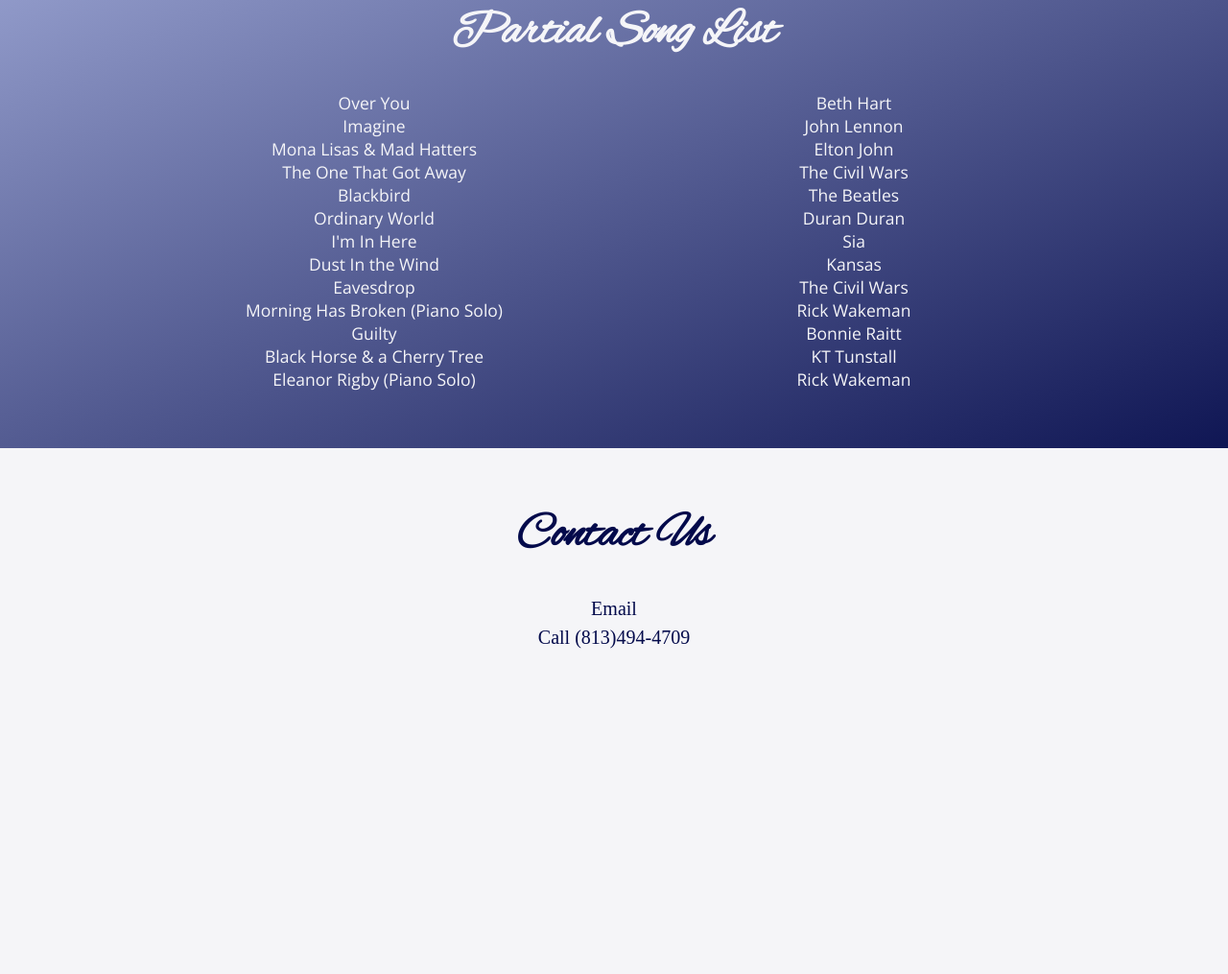
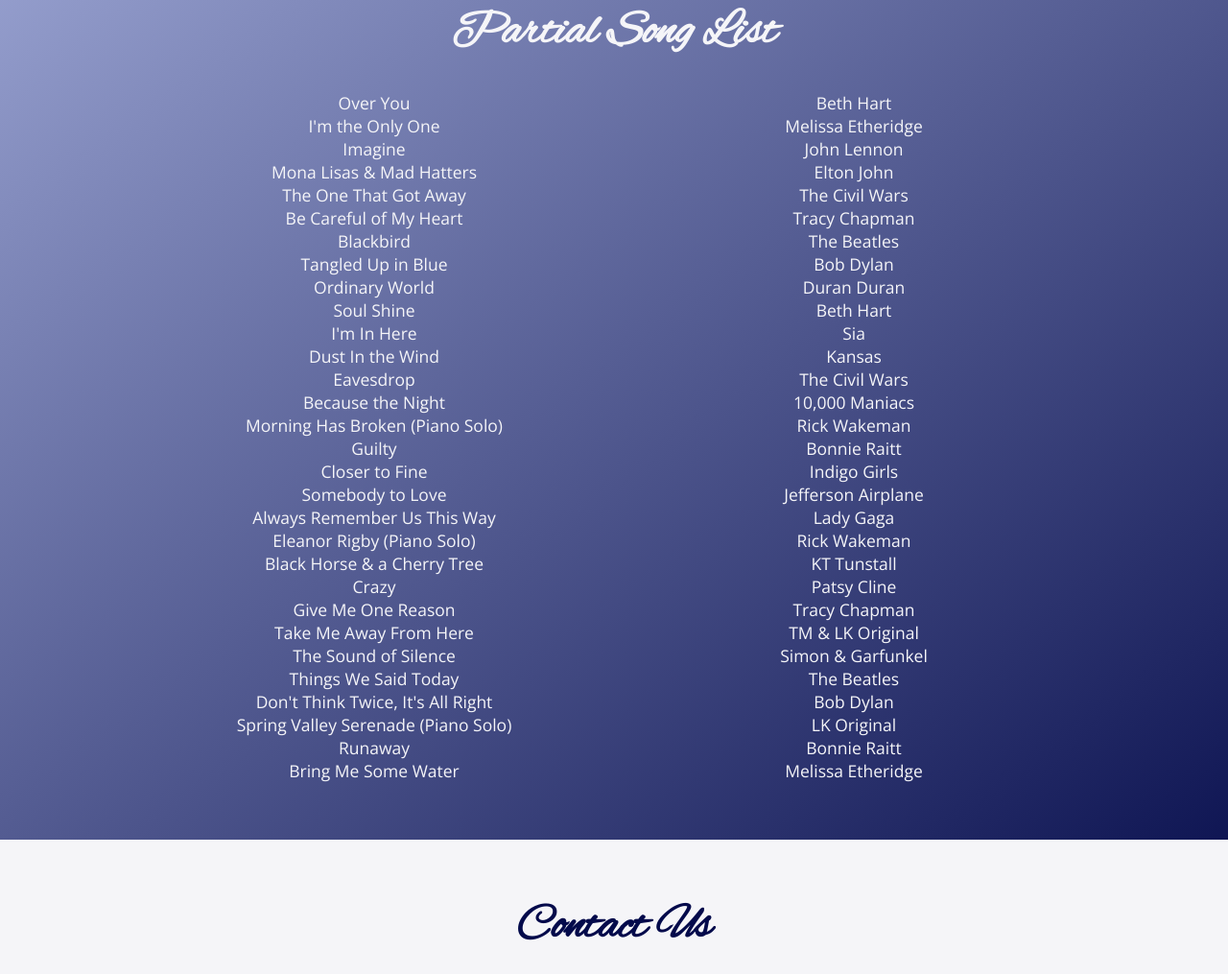
Before and after one commit to tonim99/4thStManor, a plain HTML site: page index.html in a window 1280 px wide. Shown: the part 2866-3881 px from the top of the page at 96% size. Before the commit the page ends 3583 px from the top, so only its background shows below. Drawn offline with nearby package versions, Linux system fonts and the light colour scheme.

```diff
--- a/index.html
+++ b/index.html
@@ -111,33 +111,67 @@
 
                 <ul class="songs">
                     <li class="song">Over You</li>
+                    <li class="song">I'm the Only One</li>
                     <li class="song">Imagine</li>
                     <li class="song">Mona Lisas &amp; Mad Hatters</li>
                     <li class="song">The One That Got Away</li>
+                    <li class="song">Be Careful of My Heart</li>
                     <li class="song">Blackbird</li>
+                    <li class="song">Tangled Up in Blue</li>
                     <li class="song">Ordinary World</li>
+                    <li class="song">Soul Shine</li>
                     <li class="song">I'm In Here</li>
                     <li class="song">Dust In the Wind</li>
                     <li class="song">Eavesdrop</li>
+                    <li class="song">Because the Night</li>
                     <li class="song">Morning Has Broken (Piano Solo)</li>
                     <li class="song">Guilty</li>
+                    <li class="song">Closer to Fine</li>
+                    <li class="song">Somebody to Love</li>
+                    <li class="song">Always Remember Us This Way</li>
+                    <li class="song">Eleanor Rigby (Piano Solo)</li>
                     <li class="song">Black Horse &amp; a Cherry Tree</li>
-                    <li class="song">Eleanor Rigby (Piano Solo)</li>
+                    <li class="song">Crazy</li>
+                    <li class="song">Give Me One Reason</li>
+                    <li class="song">Take Me Away From Here</li>
+                    <li class="song">The Sound of Silence</li>
+                    <li class="song">Things We Said Today</li>
+                    <li class="song">Don't Think Twice, It's All Right</li>
+                    <li class="song">Spring Valley Serenade (Piano Solo)</li>
+                    <li class="song">Runaway</li>
+                    <li class="song">Bring Me Some Water</li>
                 </ul>
                 <ul class="artists">
                     <li class="artist">Beth Hart</li>
+                    <li class="artist">Melissa Etheridge</li>
                     <li class="artist">John Lennon</li>
                     <li class="artist">Elton John</li>
                     <li class="artist">The Civil Wars</li>
+                    <li class="artist">Tracy Chapman</li>
                     <li class="artist">The Beatles</li>
+                    <li class="artist">Bob Dylan</li>
                     <li class="artist">Duran Duran</li>
+                    <li class="artist">Beth Hart</li>
                     <li class="artist">Sia</li>
                     <li class="artist">Kansas</li>
                     <li class="artist">The Civil Wars</li>
+                    <li class="artist">10,000 Maniacs</li>
                     <li class="artist">Rick Wakeman</li>
                     <li class="artist">Bonnie Raitt</li>
+                    <li class="artist">Indigo Girls</li>
+                    <li class="artist">Jefferson Airplane</li>
+                    <li class="artist">Lady Gaga</li>
+                    <li class="artist">Rick Wakeman</li>
                     <li class="artist">KT Tunstall</li>
-                    <li class="artist">Rick Wakeman</li>
+                    <li class="artist">Patsy Cline</li>
+                    <li class="artist">Tracy Chapman</li>
+                    <li class="artist">TM &amp; LK Original</li>
+                    <li class="artist">Simon &amp; Garfunkel</li>
+                    <li class="artist">The Beatles</li>
+                    <li class="artist">Bob Dylan</li>
+                    <li class="artist">LK Original</li>
+                    <li class="artist">Bonnie Raitt</li>
+                    <li class="artist">Melissa Etheridge</li>
                 </ul>
             </div>
         </section>
```
Also changed, not shown: package.json (deleted, +0 -23 lines), 2 other files.
